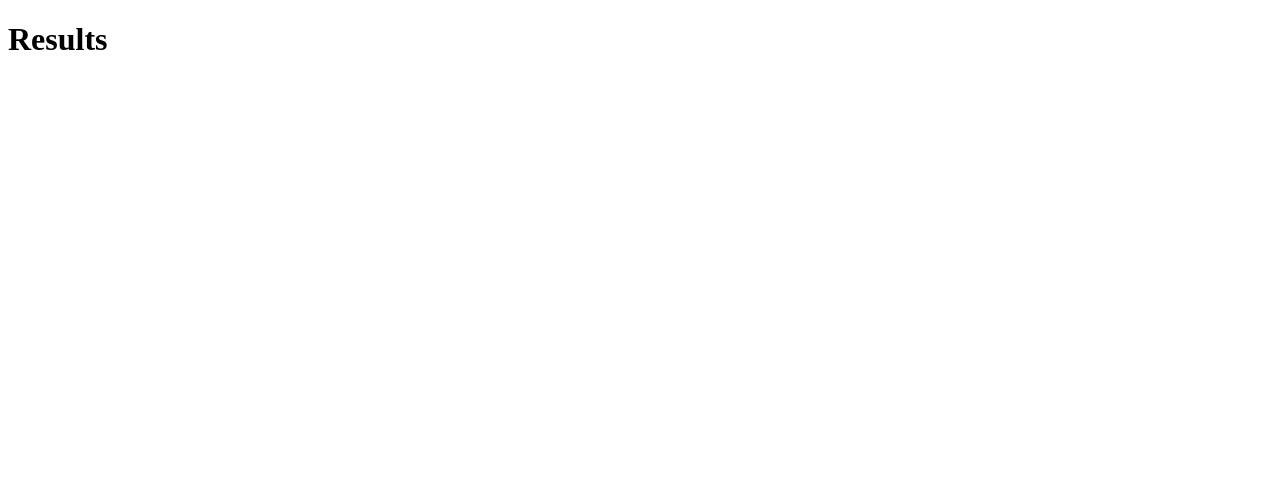
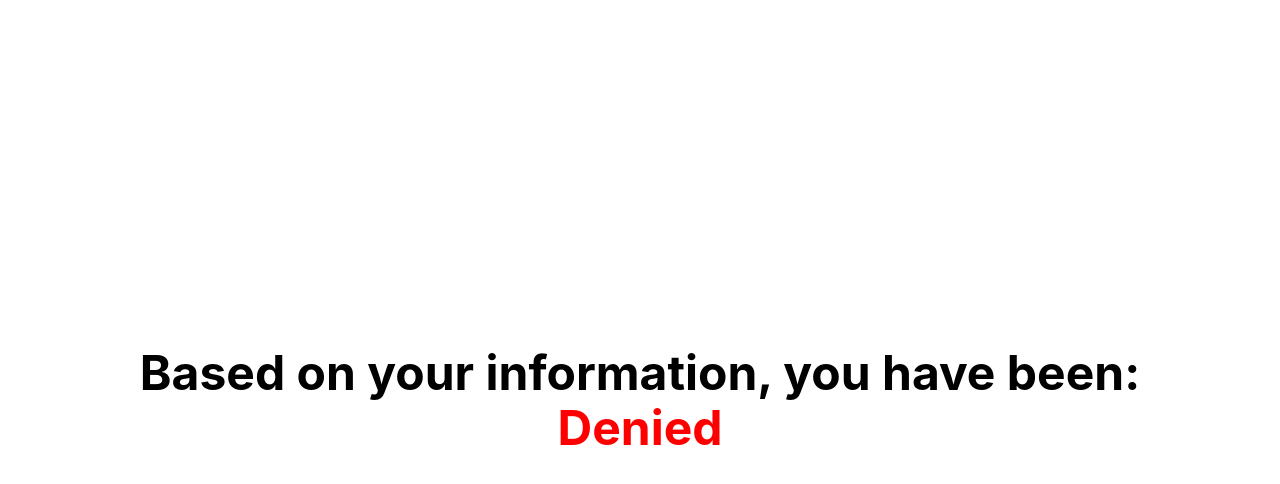
Before and after one commit to deandiakov/FINA4390-Project-5, a Next.js app in the folder lending-app/: page /results in a window 1280 px wide. Shown: the top 484 px of the page. Built offline with nearby package versions, Linux system fonts and the light colour scheme.

Commit message:
Refactor styling + add param passing

```diff
--- /dev/null
+++ b/lending-app/pages/_app.tsx
@@ -0,0 +1,9 @@
+import "./styles/form.css";
+
+import React from "react";
+
+function MyApp({ Component, pageProps }) {
+  return <Component {...pageProps} />;
+}
+
+export default MyApp;
--- a/lending-app/pages/results.tsx
+++ b/lending-app/pages/results.tsx
@@ -1,9 +1,20 @@
 import { Input } from "antd";
+import { withRouter, useRouter } from "next/router";
+import { useState } from "react";
 
 export default function Results() {
+  const router = useRouter();
+  const data = router.query;
+  const [approved, setApproved] = useState<string | string[]>(data.approved);
+
   return (
-    <div>
-      <h1>Results</h1>
+    <div className="my-container">
+      <h1 className="title">Based on your information, you have been:</h1>
+      {approved === "approved" ? (
+        <h1 className="title" style={{color:"green"}}>Approved</h1>
+      ) : (
+        <h1 className="title" style={{color:"red"}}>Denied</h1>
+      )}
     </div>
   );
 }
--- /dev/null
+++ b/lending-app/pages/styles/form.css
@@ -0,0 +1,75 @@
+.my-container {
+  display: flex;
+  justify-content: center;
+  flex-direction: column;
+  align-items: center;
+  height: 100vh;
+}
+
+.container {
+  min-height: 100vh;
+  padding: 0 0.5rem;
+  display: flex;
+  flex-direction: column;
+  justify-content: center;
+  align-items: center;
+}
+
+main {
+  padding: 5rem 0;
+  flex: 1;
+  display: flex;
+  flex-direction: column;
+  justify-content: center;
+  align-items: center;
+}
+
+.title a {
+  color: #0070f3;
+  text-decoration: none;
+}
+
+.title a:hover,
+.title a:focus,
+.title a:active {
+  text-decoration: underline;
+}
+
+.title {
+  margin: 0;
+  line-height: 1.15;
+  font-size: 3rem;
+}
+
+.title,
+.description {
+  text-align: center;
+}
+
+.description {
+  line-height: 1.5;
+  font-size: 1.5rem;
+}
+
+.grid {
+  display: flex;
+  align-items: center;
+  justify-content: center;
+  flex-wrap: wrap;
+  flex-direction: column;
+  max-width: 800px;
+  margin-top: 3rem;
+}
+
+html,
+body {
+  padding: 0;
+  margin: 0;
+  font-family: -apple-system, BlinkMacSystemFont, Segoe UI, Roboto,
+    Oxygen, Ubuntu, Cantarell, Fira Sans, Droid Sans, Helvetica Neue,
+    sans-serif;
+}
+
+* {
+  box-sizing: border-box;
+}
```
Also changed, not shown: lending-app/pages/form.tsx (+3 -73 lines).
